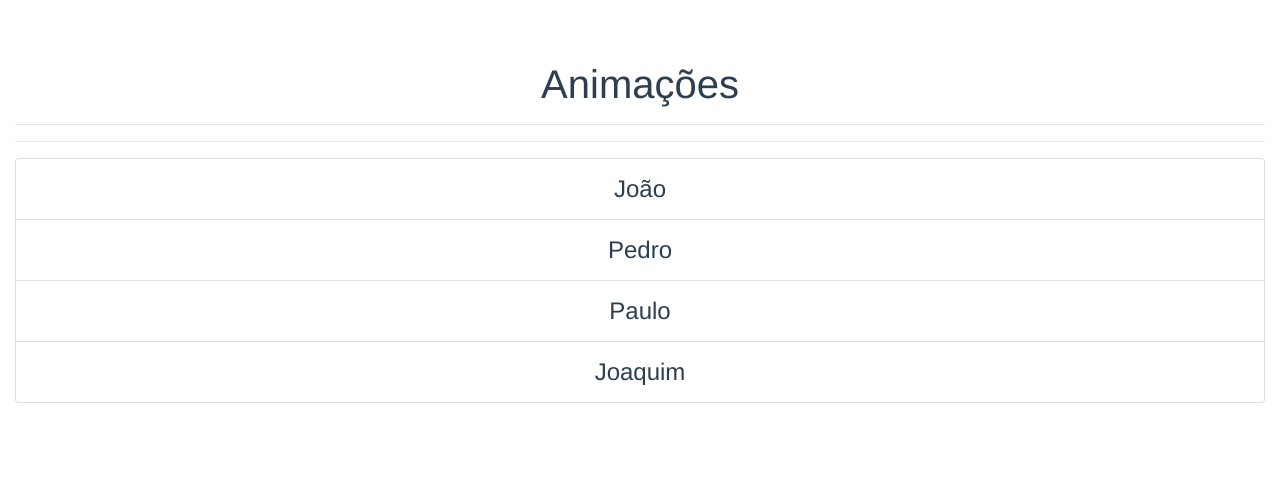
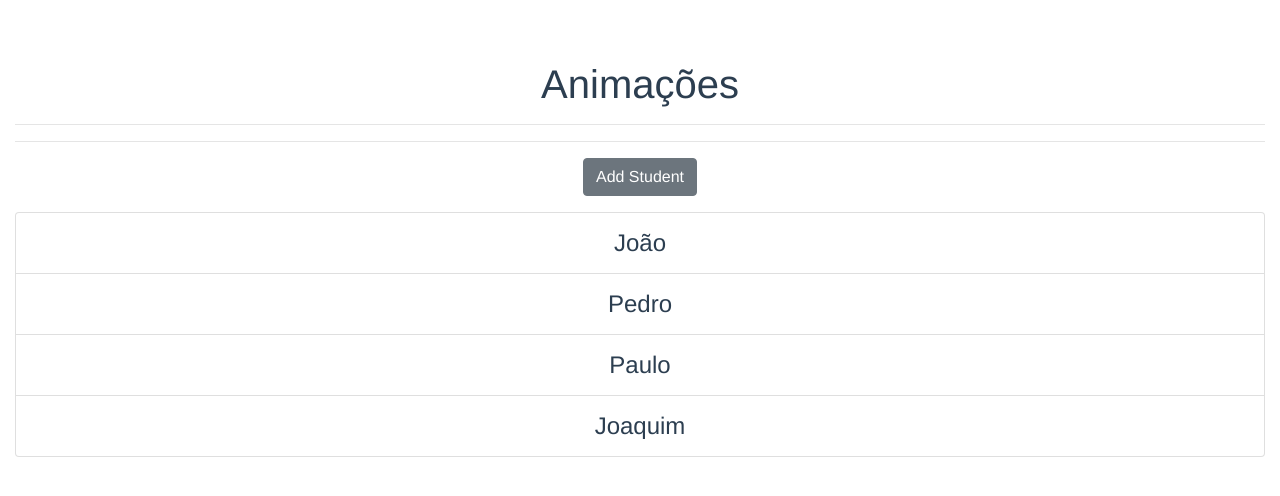
Before and after one commit to rafaeldtx/vuejs_introduction, a Vue app in the folder transitions/: page / in a window 1280 px wide. Shown: the top 496 px of the page. Built offline with nearby package versions, Linux system fonts and the light colour scheme.

Commit message:
(transition-group) Add/remove student function

```diff
--- a/transitions/src/App.vue
+++ b/transitions/src/App.vue
@@ -63,8 +63,16 @@
         </transition> -->
 
         <hr>
+
+        <b-button @click="addStudent" class="primary mb-3"> Add Student</b-button>
+
         <b-list-group>
-            <b-list-group-item v-for="student in students" :key="student">{{ student }}</b-list-group-item>
+            <b-list-group-item
+                v-for="(student, i) in students" :key="student"
+                @click="removeStudent(i)"
+            >
+                {{ student }}
+            </b-list-group-item>
         </b-list-group>
 	</div>
 </template>
@@ -86,6 +94,14 @@ export default {
         }
     },
     methods: {
+        addStudent() {
+            const string = Math.random().toString(36).substring(2)
+
+            this.students.push(string)
+        },
+        removeStudent(index) {
+            this.students.splice(index, 1)
+        },
         widthAnimate(el, done, positive = true) {
             let role = 0
             const interval = setInterval(() => {
```
